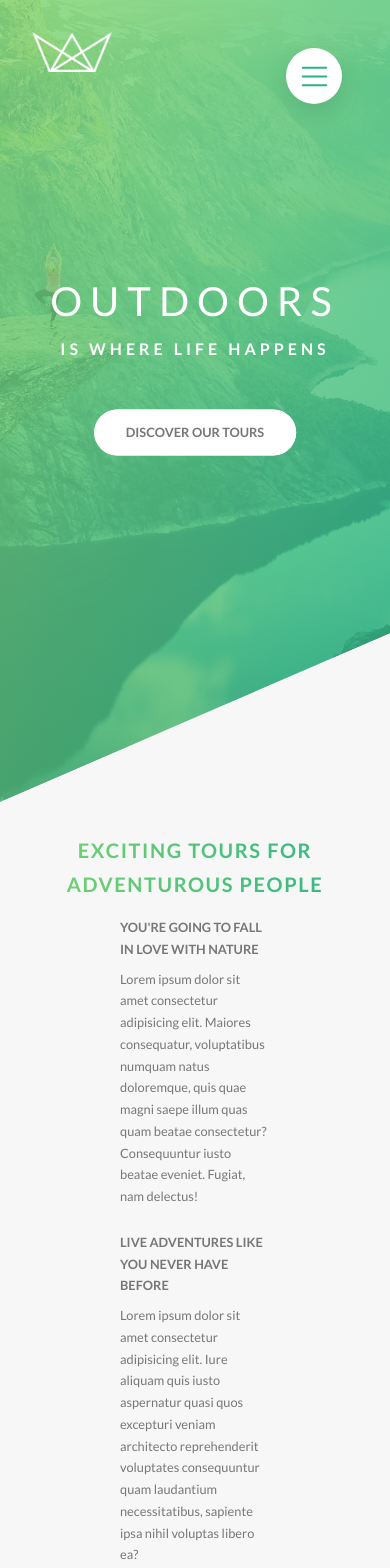
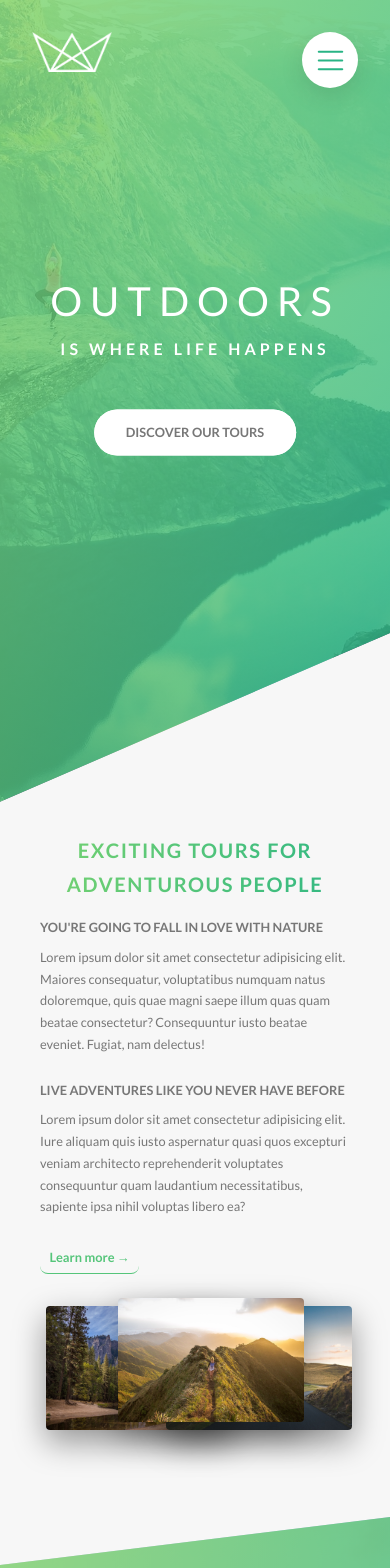
Before and after one commit to zWellingtonLima/AdvancedCss-Sass, a Next.js app: page / in a window 390 px wide. Shown: the top 1568 px of the page. Built offline with nearby package versions, Linux system fonts and the light colour scheme.

Commit message:
Feat: added mainly responsiveness to page

```diff
--- a/app/page.module.css
+++ b/app/page.module.css
@@ -252,15 +252,29 @@
 }
 
 .composition {
+  height: 35rem;
+}
+@media (max-width: 37.5rem) {
+  .composition {
+    height: calc(30rem - 5vw);
+  }
+}
+.composition_layout {
   width: 70%;
+  position: relative;
 }
 @media (max-width: 75em) {
-  .composition {
+  .composition_layout {
     width: 50%;
+    margin: 0 auto;
+  }
+}
+@media (max-width: 37.5rem) {
+  .composition_layout {
+    width: 60%;
   }
 }
 .composition__photo {
-  position: relative;
   outline-offset: 2rem;
   backface-visibility: hidden;
 }
@@ -275,13 +289,56 @@
   top: -2rem;
   left: -4rem;
 }
+@media (max-width: 75em) {
+  .composition__photo_p1 {
+    top: 0rem;
+    left: -25rem;
+  }
+}
+@media (max-width: 56.25em) {
+  .composition__photo_p1 {
+    left: -20rem;
+  }
+}
+@media (max-width: 37.5rem) {
+  .composition__photo_p1 {
+    left: -7rem;
+  }
+}
 .composition__photo_p2 {
   top: 14rem;
   left: 6rem;
 }
+@media (max-width: 75em) {
+  .composition__photo_p2 {
+    top: -2rem;
+    left: 3rem;
+  }
+}
+@media (max-width: 75em) {
+  .composition__photo_p2 {
+    top: -1rem;
+    left: 2rem;
+  }
+}
 .composition__photo_p3 {
-  top: 2rem;
+  top: 0rem;
   left: 20rem;
+}
+@media (max-width: 75em) {
+  .composition__photo_p3 {
+    left: 30rem;
+  }
+}
+@media (max-width: 56.25em) {
+  .composition__photo_p3 {
+    left: 22rem;
+  }
+}
+@media (max-width: 37.5rem) {
+  .composition__photo_p3 {
+    left: 8rem;
+  }
 }
 .composition__photo:hover .composition__photo_style {
   outline: 1.5rem solid #55c57a;
@@ -336,6 +393,11 @@
   border-bottom: 3px solid transparent;
   display: block;
   transition: all 0.3s;
+}
+@media (max-width: 56.25em) {
+  .form_input {
+    width: 100%;
+  }
 }
 .form_input:focus {
   outline: none;
@@ -747,6 +809,12 @@
   color: #28b485;
   transition: all 0.3s;
 }
+@media (max-width: 75em) {
+  .navigation_button {
+    top: 4rem;
+    right: 4rem;
+  }
+}
 .navigation_button:hover {
   color: #7ed56f;
 }
@@ -817,6 +885,16 @@
   padding: 25rem 0;
   margin-top: -20vh;
 }
+@media (max-width: 75em) {
+  .sectionAbout {
+    padding: 25rem 0 17rem 0;
+  }
+}
+@media (max-width: 56.25em) {
+  .sectionAbout {
+    padding: 25rem 0 13rem 0;
+  }
+}
 .sectionAbout__layout {
   display: grid;
   grid-template-columns: repeat(2, 1fr);
@@ -826,8 +904,18 @@
 @media (max-width: 75em) {
   .sectionAbout__layout {
     grid-template-columns: 1fr;
-    grid-template-rows: repeat(2, 1fr);
+    grid-template-rows: 1fr auto;
     gap: 4rem;
+  }
+}
+@media (max-width: 56.25em) {
+  .sectionAbout__layout {
+    padding: 0 10rem;
+  }
+}
+@media (max-width: 37.5rem) {
+  .sectionAbout__layout {
+    padding: 0 5rem;
   }
 }
 
@@ -845,7 +933,7 @@
 }
 @media (max-width: 56.25em) {
   .sectionFeature {
-    padding: 15rem 0;
+    padding: 20rem 0;
   }
 }
 .sectionFeatureDesign {
@@ -885,6 +973,11 @@
     padding: 8rem 0;
   }
 }
+@media (max-width: 75em) {
+  .sectionStories {
+    padding: 8rem 0 4rem 0;
+  }
+}
 
 .sectionBook {
   padding: 15rem 0;
@@ -909,6 +1002,11 @@
     background-image: linear-gradient(105deg, rgba(255, 255, 255, 0.9) 0%, rgba(255, 255, 255, 0.9) 60%, transparent 60%), url(../public/images/nat-10.jpg);
   }
 }
+@media (max-width: 37.5rem) {
+  .book {
+    background-image: linear-gradient(105deg, rgba(255, 255, 255, 0.9) 0%, rgba(255, 255, 255, 0.8) 100%), url(../public/images/nat-10.jpg);
+  }
+}
 .book_form {
   width: 50%;
   padding: 4rem;
@@ -919,11 +1017,22 @@
     padding: 3rem;
   }
 }
+@media (max-width: 37.5rem) {
+  .book_form {
+    width: 100%;
+    padding: 2rem;
+  }
+}
 
 .footer {
   background-color: #333;
   padding: 15rem 0;
   font-size: 1.4rem;
+}
+@media (max-width: 37.5rem) {
+  .footer {
+    padding: 10rem 2rem;
+  }
 }
 .footer_logoBox {
   position: relative;
@@ -934,10 +1043,25 @@
   display: flex;
   justify-content: space-around;
 }
+@media (max-width: 56.25em) {
+  .footer_bottom {
+    flex-wrap: wrap;
+  }
+}
 .footer_navigation {
   padding-top: 3rem;
   border-top: 1px solid #777;
   font-weight: bold;
+}
+@media (max-width: 56.25em) {
+  .footer_navigation {
+    padding: 3rem 1rem;
+  }
+}
+@media (max-width: 37.5rem) {
+  .footer_navigation {
+    padding: 3rem 2rem;
+  }
 }
 .footer_list {
   list-style: none;
--- a/components/about/about.tsx
+++ b/components/about/about.tsx
@@ -42,40 +42,41 @@ const About = () => {
             Learn more &rarr;
           </a>
         </div>
-        <div className={styles.composition_layout}>
-          <div className={styles.composition}>
+        <div className={styles.composition}>
+          <div className={styles.composition_layout}>
             {/* TODO: Fix props in Images */}
             <div
-              className={`${styles.composition__photo_p1} ${styles.composition__photo}`}
+              className={`${styles.composition__photo}`}
             >
               <Image
                 src={compPhoto1}
                 layout="responsive"
+                objectFit="contain"
                 sizes="(min-width: 740px) calc(50vw - 255px), calc(99vw - 608px)"
                 alt="Nature forest photo"
-                className={styles.composition__photo_style}
+                className={`${styles.composition__photo_style} ${styles.composition__photo_p1}`}
               />
             </div>
             <div
-              className={`${styles.composition__photo_p3} ${styles.composition__photo}`}
+              className={styles.composition__photo}
             >
               <Image
                 src={compPhoto2}
                 layout="responsive"
                 sizes="(min-width: 740px) calc(50vw - 255px), calc(99vw - 608px)"
                 alt="Nature hills photo"
-                className={styles.composition__photo_style}
+                className={`${styles.composition__photo_style} ${styles.composition__photo_p3}`}
               />
             </div>
             <div
-              className={`${styles.composition__photo_p2} ${styles.composition__photo}`}
+              className={styles.composition__photo}
             >
               <Image
                 src={compPhoto3}
                 layout="responsive"
                 sizes="(min-width: 740px) calc(50vw - 255px), calc(99vw - 608px)"
                 alt="Nature top mountains photo"
-                className={styles.composition__photo_style}
+                className={`${styles.composition__photo_style} ${styles.composition__photo_p2}`}
               />
             </div>
           </div>
--- a/sass/components/_composition.scss
+++ b/sass/components/_composition.scss
@@ -1,12 +1,25 @@
 .composition {
-  width: 70%;
+  height: 35rem;
 
-  @include respond(tab-land) {
-    width: 50%;
+  @include respond(phone) {
+    height: calc(30rem - 5vw);
+  }
+
+  &_layout {
+    width: 70%;
+    position: relative;
+
+    @include respond(tab-land) {
+      width: 50%;
+      margin: 0 auto;
+    }
+
+    @include respond(phone) {
+      width: 60%;
+    }
   }
 
   &__photo {
-    position: relative;
     outline-offset: 2rem;
     backface-visibility: hidden;
 
@@ -21,16 +34,51 @@
     &_p1 {
       top: -2rem;
       left: -4rem;
+
+      @include respond(tab-land) {
+        top: 0rem;
+        left: -25rem;
+      }
+
+      @include respond(tab-port) {
+        left: -20rem;
+      }
+
+      @include respond(phone) {
+        left: -7rem;
+      }
     }
 
     &_p2 {
       top: 14rem;
       left: 6rem;
+
+      @include respond(tab-land) {
+        top: -2rem;
+        left: 3rem;
+      }
+
+      @include respond(tab-land) {
+        top: -1rem;
+        left: 2rem;
+      }
     }
 
     &_p3 {
-      top: 2rem;
+      top: 0rem;
       left: 20rem;
+
+      @include respond(tab-land) {
+        left: 30rem;
+      }
+
+      @include respond(tab-port) {
+        left: 22rem;
+      }
+
+      @include respond(phone) {
+        left: 8rem;
+      }
     }
 
     &:hover &_style {
@@ -45,10 +93,4 @@
     // When I hover the composition, then I select that NOT is not hovered
     transform: scale(0.95);
   }
-
-  // &_layout {
-  //  @include respond(tab-land) {
-
-  // }
-  // }
 }
--- a/sass/components/_form.scss
+++ b/sass/components/_form.scss
@@ -15,6 +15,10 @@
     border-bottom: 3px solid transparent;
     display: block;
     transition: all 0.3s;
+
+    @include respond(tab-port) {
+      width: 100%;
+    }
 
     &:focus {
       outline: none;
--- a/sass/layout/_navigation.scss
+++ b/sass/layout/_navigation.scss
@@ -15,6 +15,11 @@
     box-shadow: 0 1rem 3rem rgba($color-black, 0.1);
     cursor: pointer;
     border: none;
+
+    @include respond(tab-land) {
+      top: 4rem;
+      right: 4rem;
+    }
 
     display: flex;
     justify-content: center;
```
Also changed, not shown: sass/pages/_footer.scss (+16 -0 lines), sass/pages/_home.scss (+36 -3 lines), 1 other file (tests, documents, lock files or other folders).
